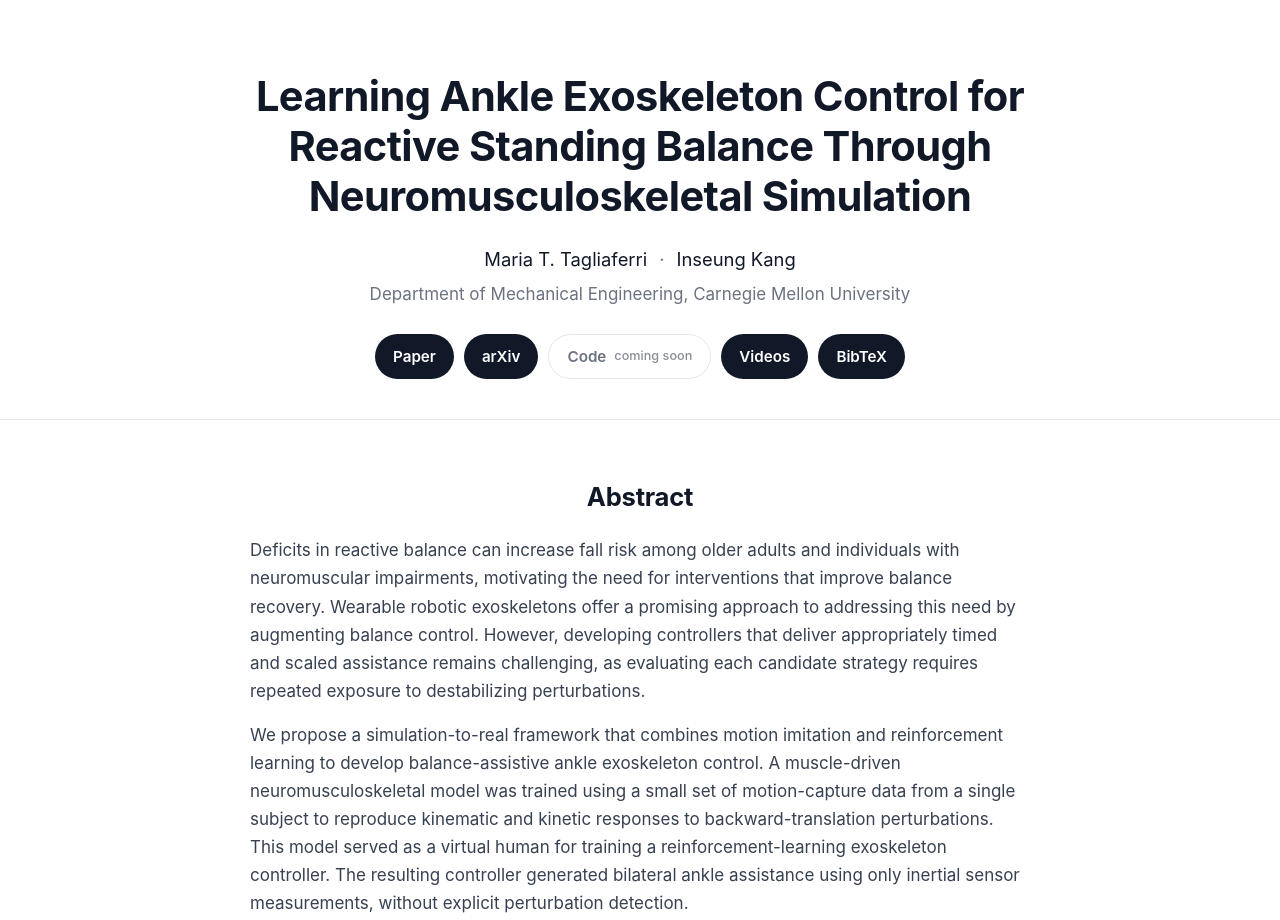
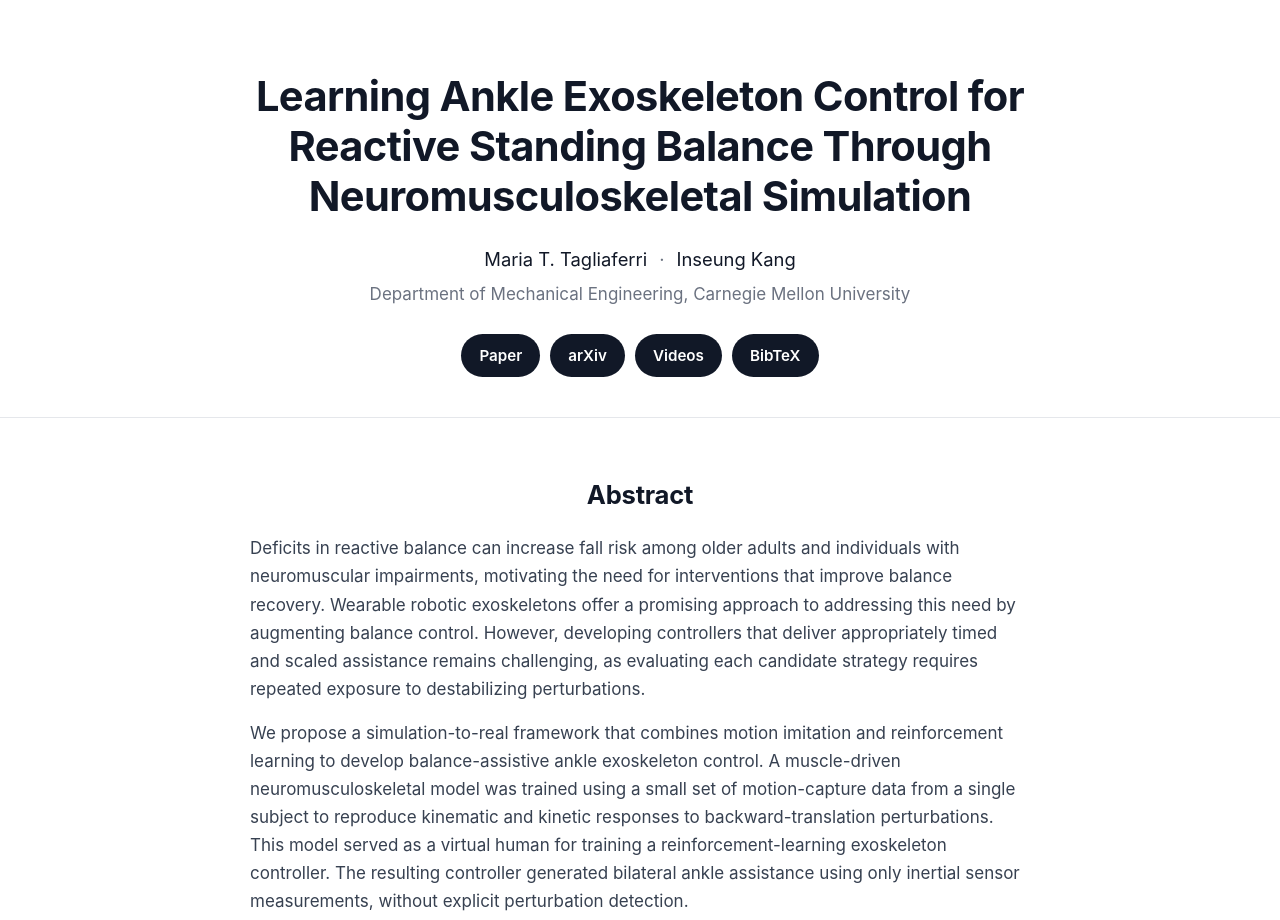
Before and after one commit to maria-tagliaferri/Standing-balance-simulation, a plain HTML site: page index.html in a window 1280 px wide. Shown: the top 920 px of the page. Drawn offline with Linux system fonts and the light colour scheme.

Commit message:
Add files via upload

```diff
--- a/index.html
+++ b/index.html
@@ -138,11 +138,8 @@
     <p class="authors"><span>Maria T. Tagliaferri</span><span>Inseung Kang</span></p>
     <p class="affil">Department of Mechanical Engineering, Carnegie Mellon University</p>
     <nav class="links" aria-label="Paper links">
-      <!-- TODO: replace the Code button with a real link when the repository is public, e.g.
-           <a class="btn" href="https://github.com/...">Code</a> -->
       <a class="btn" href="https://arxiv.org/pdf/2611.25480">Paper</a>
       <a class="btn" href="https://arxiv.org/abs/2611.25480">arXiv</a>
-      <span class="btn soon">Code <small>coming soon</small></span>
       <a class="btn" href="#videos">Videos</a>
       <a class="btn" href="#bibtex">BibTeX</a>
     </nav>
```
